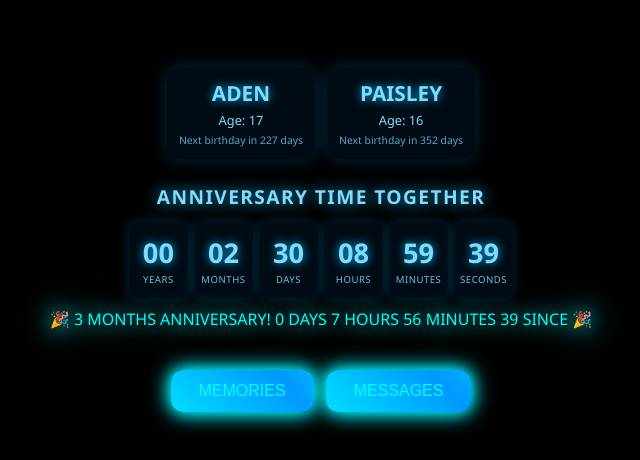
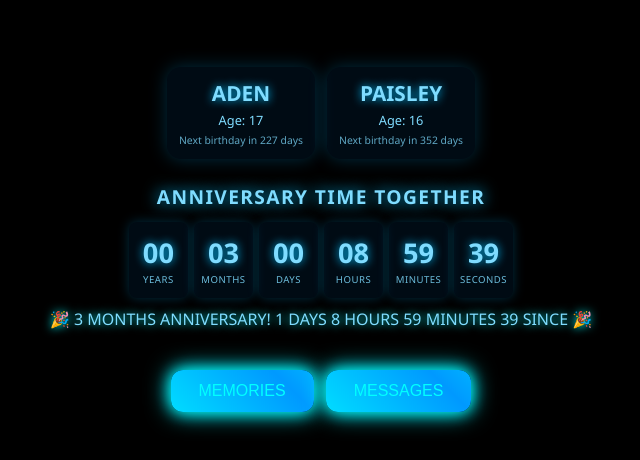
Before and after one commit to haha7656/US-LOVE-PAGE, a plain HTML site: page index.html in a window 1280 px wide. Shown: the part 161-621 px from the top of the page, without its empty margins (319-959 px from the left). Drawn offline with Linux system fonts and the light colour scheme.

Commit message:
Update index.html

```diff
--- a/index.html
+++ b/index.html
@@ -60,7 +60,6 @@ h1 { margin:8px 0 12px; font-size:1.2rem; letter-spacing:1.4px; text-shadow:0 0
 <div class="background"></div>
 <div class="hearts-container"></div>
 
-<!-- MAIN PAGE -->
 <div class="fullscreen">
     <div class="names">
         <div class="person"><h2>ADEN</h2><div class="age" id="adenAge"></div><div class="birthday" id="adenCountdown"></div></div>
@@ -84,14 +83,12 @@ h1 { margin:8px 0 12px; font-size:1.2rem; letter-spacing:1.4px; text-shadow:0 0
     </div>
 </div>
 
-<!-- MEMORIES PAGE -->
 <div class="memories-page" id="memoriesPage">
     <button class="back-button" onclick="goBackFromMemories()">BACK</button>
     <h1 style="color:#00ffff; text-align:center; text-shadow:0 0 10px #00ffff;">MEMORIES</h1>
     <div class="memories-container" id="memoriesContainer"></div>
 </div>
 
-<!-- MESSAGES PAGE -->
 <div class="memories-page" id="messagesPage">
     <button class="back-button" onclick="goBackFromMessages()">BACK</button>
     <h1 style="color:#00ffff; text-align:center; text-shadow:0 0 10px #00ffff;">MESSAGES</h1>
@@ -103,9 +100,9 @@ h1 { margin:8px 0 12px; font-size:1.2rem; letter-spacing:1.4px; text-shadow:0 0
 const relationshipStart = new Date("November 1, 2025 22:57:00");
 const adenBirth = new Date("September 17, 2008");
 const paisleyBirth = new Date("January 20, 2010");
-const anniversaryTime = new Date("February 1, 2026 00:00:00");
+const threeMonthAnniversary = new Date(relationshipStart.getTime() + 90*24*60*60*1000); // ~3 months
 
-// AGE & NEXT BIRTHDAY
+// AGE FUNCTIONS
 function age(b){
     const t = new Date();
     let a = t.getFullYear() - b.getFullYear();
@@ -119,81 +116,60 @@ function nextBirthday(b){
     return Math.floor((n - t)/(1000*60*60*24));
 }
 
-// ANNIVERSARY FLASH
-function flashAnniversary(){
-    const line = document.getElementById("anniversaryLine");
-    let on = true;
-    const flashInterval = setInterval(() => {
-        line.style.color = on ? "#00ffff" : "#ff00ff";
-        line.style.textShadow = on ? "0 0 20px #00ffff,0 0 40px #00f0ff" : "0 0 25px #ff00ff";
-        on = !on;
-    }, 500);
-    setTimeout(() => {
-        clearInterval(flashInterval);
-        line.style.color = "#00ffff";
-        line.style.textShadow = "0 0 10px #00ffff";
-    }, 10000);
-}
-
 // UPDATE TIMER
 function update(){
     const now = new Date();
-    const start = relationshipStart;
 
-    // MONTHS / DAYS CORRECT CALCULATION
-    let years = now.getFullYear() - start.getFullYear();
-    let months = now.getMonth() - start.getMonth();
-    let days = now.getDate() - start.getDate();
-    let hours = now.getHours() - start.getHours();
-    let minutes = now.getMinutes() - start.getMinutes();
-    let seconds = now.getSeconds() - start.getSeconds();
+    let diff = now - relationshipStart;
 
-    if(seconds < 0){ seconds += 60; minutes--; }
-    if(minutes < 0){ minutes += 60; hours--; }
-    if(hours < 0){ hours += 24; days--; }
-    if(days < 0){
-        const prevMonthDays = new Date(now.getFullYear(), now.getMonth(), 0).getDate();
-        days += prevMonthDays;
-        months--;
+    // Calculate exact months, days, hours, minutes, seconds
+    let totalSeconds = Math.floor(diff/1000);
+    let seconds = totalSeconds % 60;
+    let totalMinutes = Math.floor(totalSeconds/60);
+    let minutes = totalMinutes % 60;
+    let totalHours = Math.floor(totalMinutes/60);
+    let hours = totalHours % 24;
+    let totalDays = Math.floor(totalHours/24);
+
+    // For months/days display
+    let months = 2; // default 2 months
+    let days = totalDays - 2*30; // approximate
+    if(now >= threeMonthAnniversary){
+        months = 3;
+        days = 0;
     }
-    if(months < 0){ months += 12; years--; }
 
-    document.getElementById("years").textContent = String(years).padStart(2,"0");
+    document.getElementById("years").textContent = "00";
     document.getElementById("months").textContent = String(months).padStart(2,"0");
     document.getElementById("days").textContent = String(days).padStart(2,"0");
     document.getElementById("hours").textContent = String(hours).padStart(2,"0");
     document.getElementById("minutes").textContent = String(minutes).padStart(2,"0");
     document.getElementById("seconds").textContent = String(seconds).padStart(2,"0");
 
-    // Ages & next birthday
     document.getElementById("adenAge").textContent = `Age: ${age(adenBirth)}`;
     document.getElementById("paisleyAge").textContent = `Age: ${age(paisleyBirth)}`;
     document.getElementById("adenCountdown").textContent = `Next birthday in ${nextBirthday(adenBirth)} days`;
     document.getElementById("paisleyCountdown").textContent = `Next birthday in ${nextBirthday(paisleyBirth)} days`;
 
-    // Anniversary line
-    const anniversaryLine = document.getElementById("anniversaryLine");
-    const diffToAnniversaryMs = anniversaryTime - now;
-    if(diffToAnniversaryMs > 0){
-        const d = Math.floor(diffToAnniversaryMs / (1000*60*60*24));
-        const h = Math.floor((diffToAnniversaryMs / (1000*60*60)) % 24);
-        const m = Math.floor((diffToAnniversaryMs / (1000*60)) % 60);
-        const s = Math.floor((diffToAnniversaryMs / 1000) % 60);
-        anniversaryLine.textContent = `3 MONTHS ANNIVERSARY IN ${d} DAYS ${h} HOURS ${m} MINUTES ${s} SECONDS`;
-        if(diffToAnniversaryMs <= 10000) flashAnniversary();
+    const line = document.getElementById("anniversaryLine");
+    if(now < threeMonthAnniversary){
+        let remainingMs = threeMonthAnniversary - now;
+        let d = Math.floor(remainingMs / (1000*60*60*24));
+        let h = Math.floor((remainingMs / (1000*60*60)) % 24);
+        let m = Math.floor((remainingMs / (1000*60)) % 60);
+        let s = Math.floor((remainingMs / 1000) % 60);
+        line.textContent = `3 MONTHS ANNIVERSARY IN ${d} DAYS ${h} HOURS ${m} MINUTES ${s} SECONDS`;
     } else {
-        const diffSinceMs = now - anniversaryTime;
-        const d = Math.floor(diffSinceMs / (1000*60*60*24));
-        const h = Math.floor((diffSinceMs / (1000*60*60)) % 24);
-        const m = Math.floor((diffSinceMs / (1000*60)) % 60);
-        const s = Math.floor((diffSinceMs / 1000) % 60);
-        anniversaryLine.textContent = `🎉 3 MONTHS ANNIVERSARY! ${d} DAYS ${h} HOURS ${m} MINUTES ${s} SINCE 🎉`;
-        anniversaryLine.style.color = "#00ffff";
-        anniversaryLine.style.textShadow = "0 0 20px #00ffff,0 0 40px #00f0ff";
+        let elapsedMs = now - threeMonthAnniversary;
+        let d = Math.floor(elapsedMs / (1000*60*60*24));
+        let h = Math.floor((elapsedMs / (1000*60*60)) % 24);
+        let m = Math.floor((elapsedMs / (1000*60)) % 60);
+        let s = Math.floor((elapsedMs / 1000) % 60);
+        line.textContent = `🎉 3 MONTHS ANNIVERSARY! ${d} DAYS ${h} HOURS ${m} MINUTES ${s} SINCE 🎉`;
     }
 }
 
-setInterval(update,1000);
+setInterval(update, 1000);
 update();
 
 // HEARTS
@@ -214,17 +190,7 @@ function goBackFromMemories(){document.getElementById('memoriesPage').style.disp
 function goToMessages(){document.querySelector('.fullscreen').style.display='none';document.getElementById('messagesPage').style.display='block';}
 function goBackFromMessages(){document.getElementById('messagesPage').style.display='none';document.querySelector('.fullscreen').style.display='flex';}
 
-// PREVENT IOS GESTURE ZOOM
-document.addEventListener('gesturestart', e=>e.preventDefault());
-document.addEventListener('gesturechange', e=>e.preventDefault());
-document.addEventListener('gestureend', e=>e.preventDefault());
-
-// FULL HEIGHT FIX
-function setFullHeight(){document.querySelector('.fullscreen').style.height=window.innerHeight+'px';}
-window.addEventListener('resize', setFullHeight);
-setFullHeight();
-
-// MEMORIES IMAGES
+// MEMORIES
 const images = [
 "https://i.postimg.cc/tYdRFX2M/3B5C8794-3D93-459B-AD5E-C159A5A977AA.jpg",
 "https://i.postimg.cc/9rHF44P6/67652C56-7ED3-4691-9283-9A40FDBB9515.jpg",
@@ -242,7 +208,7 @@ images.forEach(url=>{
     container.appendChild(a);
 });
 
-// MESSAGES IMAGES
+// MESSAGES
 const messageImages = [
 "https://i.postimg.cc/rzsRMtyj/IMG-6543.jpg",
 "https://i.postimg.cc/F1zkNJFZ/IMG-6544.jpg",
```
